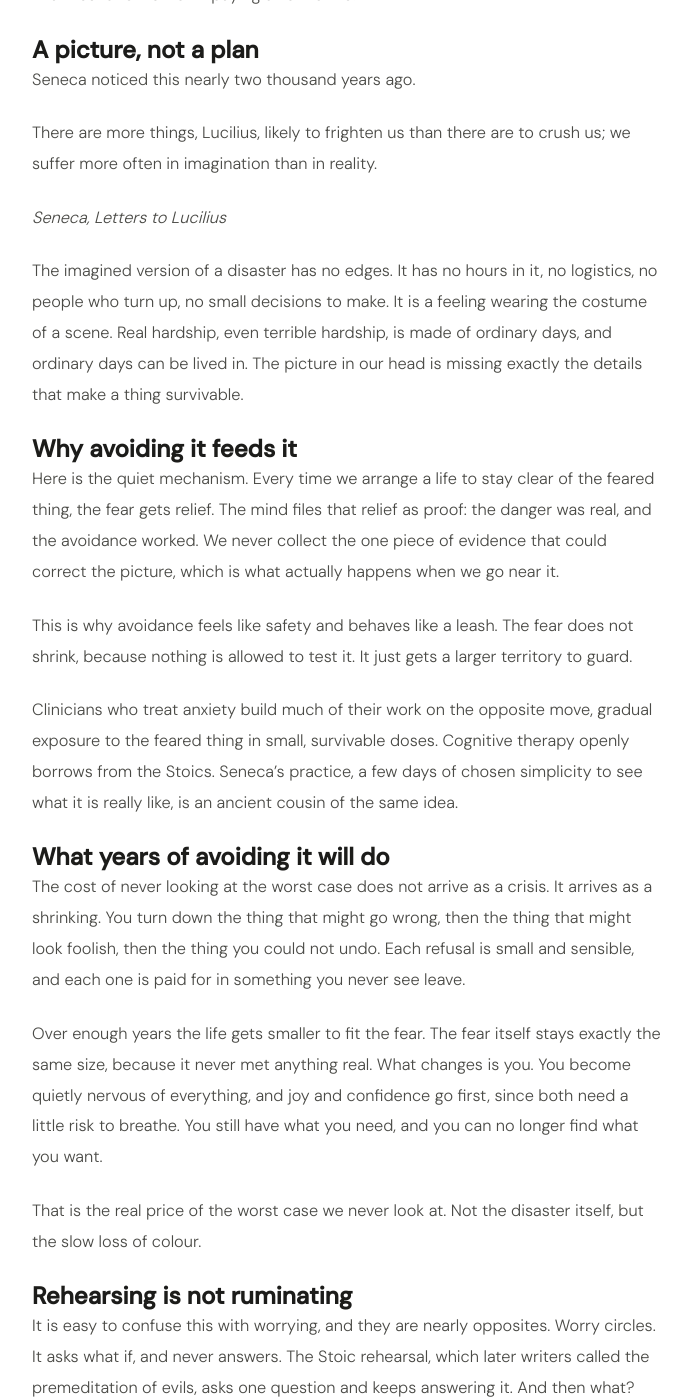
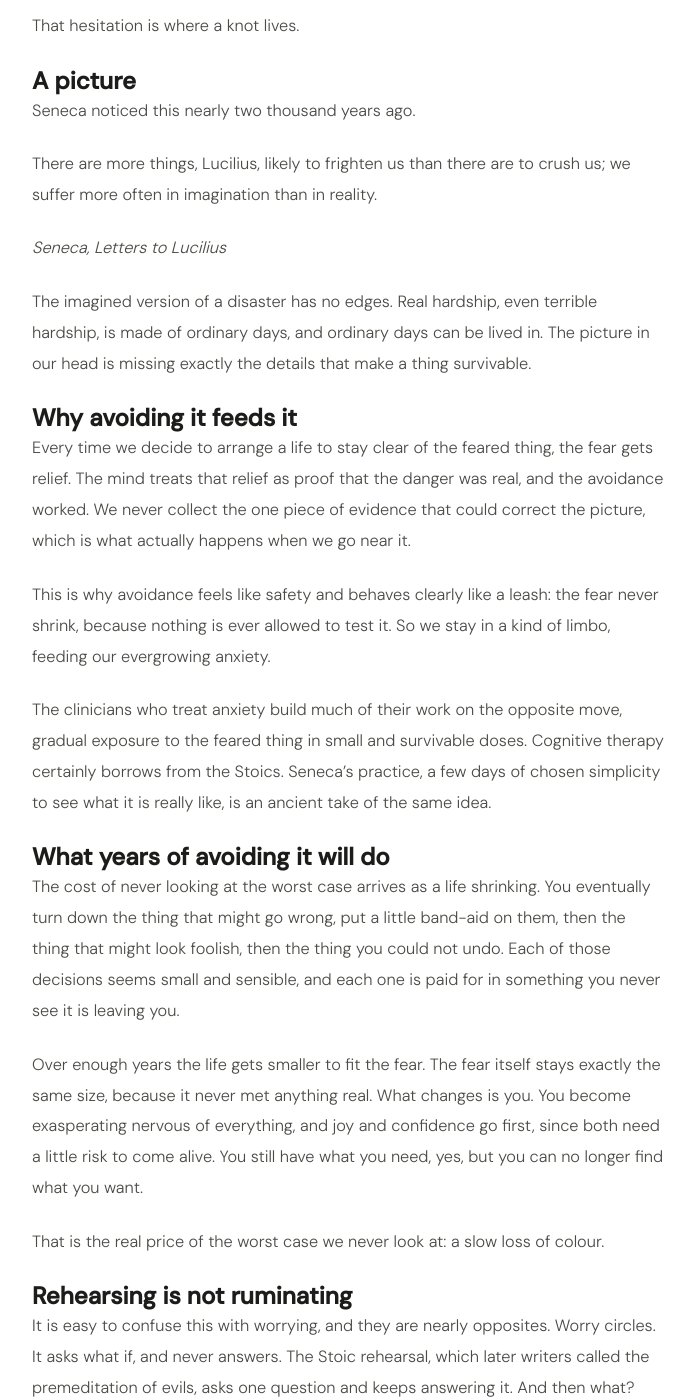
Before and after one commit to Blubell26/giuliapacciotti.com, a Jekyll site: the page built from _posts/2026-10-28-what-fear-does.md, in a window 1280 px wide and 1400 px high, scrolled down 1051 px. Shown: the whole window, without its empty margins (292-987 px from the left). Built offline with Jekyll 4.4.1, drawn with Linux system fonts in a browser that asks for light colours; comment, search, counter and statistics services are not loaded; some of the changed text lies outside the part shown.

Commit message:
Update 2026-10-28-what-fear-does.md

```diff
--- a/_posts/2026-10-28-what-fear-does.md
+++ b/_posts/2026-10-28-what-fear-does.md
@@ -9,13 +9,13 @@
 
 # What Fear Does When You Never Look at It
 
-*On Seneca, the worst case, and the quiet cost of avoidance*
+*On the worst case and the cost of avoidance*
 
-Most of us carry a worst case around. Not one we have examined, just one we have felt, a dark shape at the edge of the room that we arrange the furniture around. Ask someone to describe theirs precisely and they usually hesitate. They know it is bad. They could not tell you what Tuesday looks like inside it.
+Most of us carry a worst case around. Not one we have examined yet, just one we have felt, a dark shape at the edge of the room that we so nicely and accurately arrange the furniture around. Ask someone to describe theirs precisely and they usually hesitate. They know it is bad. They would prefer not tell you what a day looks like inside it.
 
-That hesitation is worth paying attention to.
+That hesitation is where a knot lives.
 
-## A picture, not a plan
+## A picture
 
 Seneca noticed this nearly two thousand years ago.
 
@@ -23,36 +23,28 @@
 
 *Seneca, Letters to Lucilius*
 
-The imagined version of a disaster has no edges. It has no hours in it, no logistics, no people who turn up, no small decisions to make. It is a feeling wearing the costume of a scene. Real hardship, even terrible hardship, is made of ordinary days, and ordinary days can be lived in. The picture in our head is missing exactly the details that make a thing survivable.
+The imagined version of a disaster has no edges. Real hardship, even terrible hardship, is made of ordinary days, and ordinary days can be lived in. The picture in our head is missing exactly the details that make a thing survivable.
 
 ## Why avoiding it feeds it
 
-Here is the quiet mechanism. Every time we arrange a life to stay clear of the feared thing, the fear gets relief. The mind files that relief as proof: the danger was real, and the avoidance worked. We never collect the one piece of evidence that could correct the picture, which is what actually happens when we go near it.
+Every time we decide to arrange a life to stay clear of the feared thing, the fear gets relief. The mind treats that relief as proof that the danger was real, and the avoidance worked. We never collect the one piece of evidence that could correct the picture, which is what actually happens when we go near it.
 
-This is why avoidance feels like safety and behaves like a leash. The fear does not shrink, because nothing is allowed to test it. It just gets a larger territory to guard.
+This is why avoidance feels like safety and behaves clearly like a leash: the fear never shrink, because nothing is ever allowed to test it. So we stay in a kind of limbo, feeding our evergrowing anxiety.
 
-Clinicians who treat anxiety build much of their work on the opposite move, gradual exposure to the feared thing in small, survivable doses. Cognitive therapy openly borrows from the Stoics. Seneca's practice, a few days of chosen simplicity to see what it is really like, is an ancient cousin of the same idea.
+The clinicians who treat anxiety build much of their work on the opposite move, gradual exposure to the feared thing in small and survivable doses. Cognitive therapy certainly borrows from the Stoics. Seneca's practice, a few days of chosen simplicity to see what it is really like, is an ancient take of the same idea.
 
 ## What years of avoiding it will do
 
-The cost of never looking at the worst case does not arrive as a crisis. It arrives as a shrinking. You turn down the thing that might go wrong, then the thing that might look foolish, then the thing you could not undo. Each refusal is small and sensible, and each one is paid for in something you never see leave.
+The cost of never looking at the worst case arrives as a life shrinking. You eventually turn down the thing that might go wrong, put a little band-aid on them, then the thing that might look foolish, then the thing you could not undo. Each of those decisions seems small and sensible, and each one is paid for in something you never see it is leaving you.
 
-Over enough years the life gets smaller to fit the fear. The fear itself stays exactly the same size, because it never met anything real. What changes is you. You become quietly nervous of everything, and joy and confidence go first, since both need a little risk to breathe. You still have what you need, and you can no longer find what you want.
+Over enough years the life gets smaller to fit the fear. The fear itself stays exactly the same size, because it never met anything real. What changes is you. You become exasperating nervous of everything, and joy and confidence go first, since both need a little risk to come alive. You still have what you need, yes, but you can no longer find what you want.
 
-That is the real price of the worst case we never look at. Not the disaster itself, but the slow loss of colour.
+That is the real price of the worst case we never look at: a slow loss of colour.
 
 ## Rehearsing is not ruminating
 
 It is easy to confuse this with worrying, and they are nearly opposites. Worry circles. It asks what if, and never answers. The Stoic rehearsal, which later writers called the premeditation of evils, asks one question and keeps answering it. And then what? Where would I sleep? Who would I call? What would I still have?
 
-Specifics shrink things. And the answers tend to surprise us, because most of what we dread losing is a role, a position, a version of how we are seen. What survives, our skills, our people, our ability to adapt, turns out to be larger than the fear assumed. Psychologists have a name for part of this. We reliably predict that we will feel worse for longer after bad events than we actually do. The fear is not only vague, it is also exaggerated.
-
-## Where this stops working
-
-I want to be honest about the limits, because this can curdle into a slogan.
-
-A few days of chosen simplicity is an exercise with a door you can open. Poverty or loss that is forced on someone is a different thing, and it would be false to pretend the first teaches you much about the second. And not every fear is fog. Some fear is information, about a real danger that deserves respect. The skill, and it is a lifelong one, is telling them apart. Seneca's practice is for the second kind, the fear of losing comfort, status, approval or certainty, which pretends to be the first.
-
-What I keep returning to is how small the thing becomes once it has edges. The worst case, looked at plainly, usually has walls and a floor and a Tuesday in it. You can live inside something with edges.
+Specifics shrink things. And the answers tend to surprise us, because most of what we dread losing is a role, a position or how we are seen. What survives, our skills, our people, our ability to adapt, turns out to be larger than the fear assumed.
 
 Let's not confuse safety with a life, or security with being alive.
```
